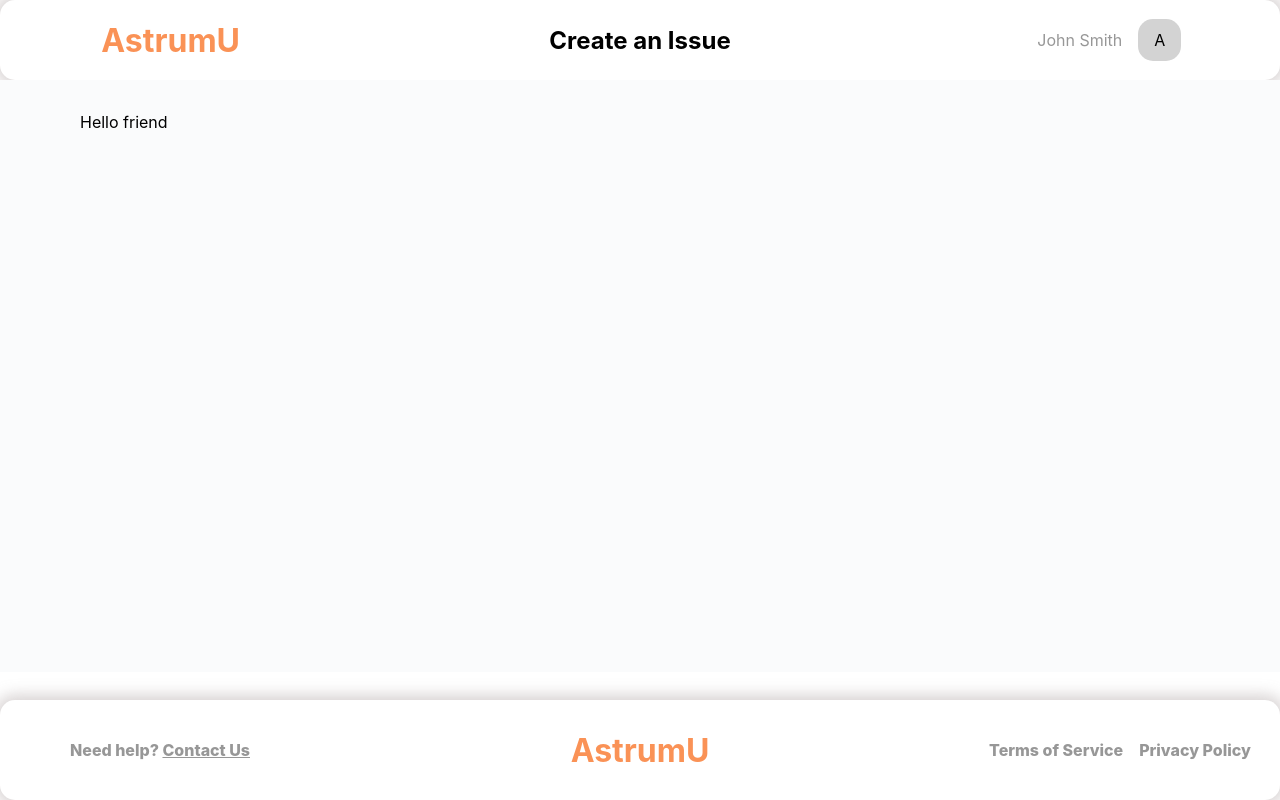
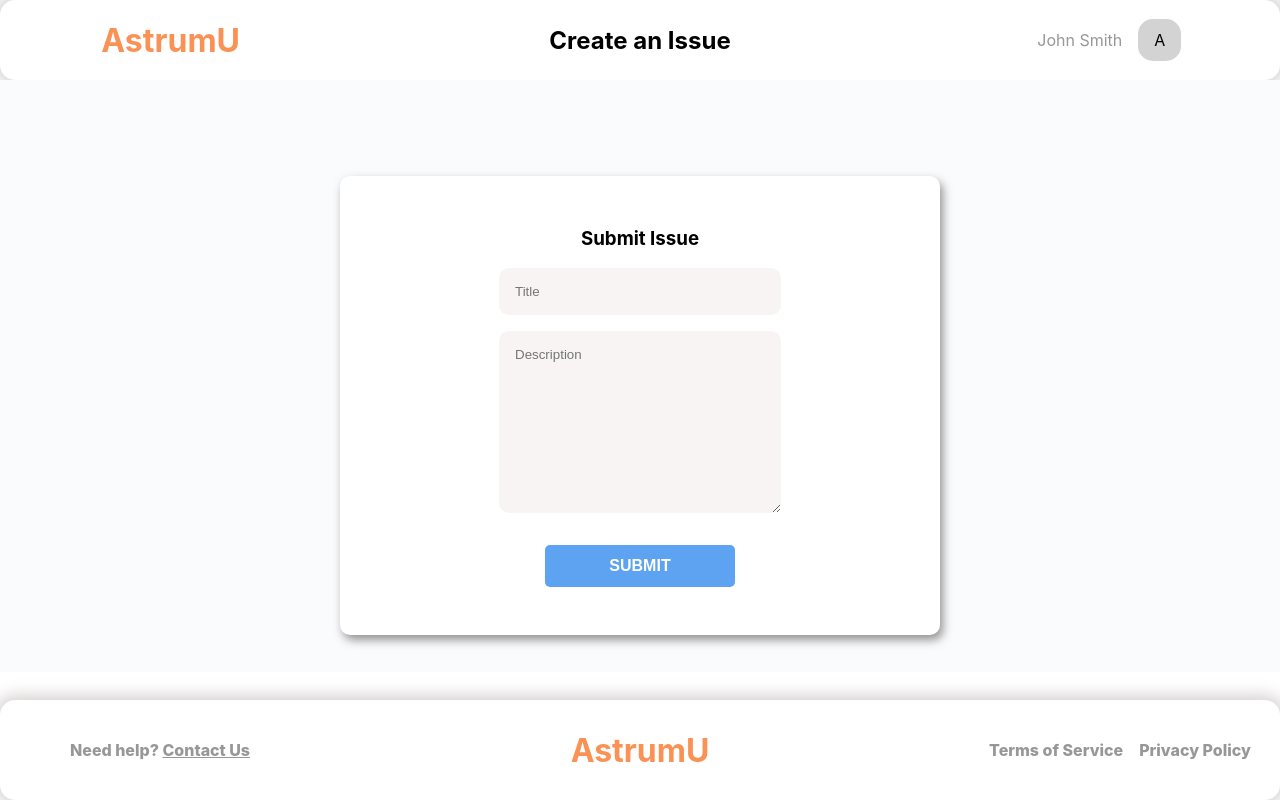
Before and after one commit to robdrosenberg/github-dashboard, a React (Create React App) app: page /new-issue in a window 1280 px wide. Built offline with nearby package versions, Linux system fonts and the light colour scheme.

Commit message:
create new issue page and mutation

```diff
--- a/src/components/NewIssue.js
+++ b/src/components/NewIssue.js
@@ -1,12 +1,101 @@
-import React from "react"
+import React from 'react'
+import styled from '@emotion/styled'
+import { useState } from 'react'
 import Layout from './Layout'
+import { gql, useMutation } from '@apollo/client';
+import { Redirect, useParams } from 'react-router-dom'
+
+const NEW_ISSUE = gql`
+  mutation NewIssue($repoID: String!, $title: String!, $body: String!) {
+    createIssue(input: {repositoryId: $repoID, title: $title , body: $body}) {
+      issue {
+        id
+        title
+        body
+      }
+    }
+  }
+`
 
 const NewIssue = ({ }) => {
+
+  const [toRepositories, setToRepositories] = useState(false)
+  const [formState, setFormState] = useState({
+    title: '',
+    body: ''
+  })
+
+  const [createIssue] = useMutation(NEW_ISSUE, {
+    variables: {
+      repoID: useParams().repoID,
+      title: formState.title,
+      body: formState.body
+    }
+  })
+
+  if (toRepositories === true) {
+    return <Redirect to='/' />
+  }
+
   return (
     <Layout pageTitle="Create an Issue">
-      <p>Hello friend</p>
+      <FormContainer>
+        <form onSubmit={e => {
+          e.preventDefault()
+          createIssue().then(setToRepositories(true))
+        }}>
+          <h3>Submit Issue</h3>
+          <input required type="text" placeholder="Title" value={formState.title} onChange={(e) => setFormState({
+            ...formState,
+            title: e.target.value
+          })} />
+          <textarea required type="textarea" placeholder="Description" value={formState.body} onChange={(e) => setFormState({
+            ...formState,
+            body: e.target.value
+          })} />
+          <SubmitButton type="submit">Submit</SubmitButton>
+        </form>
+      </FormContainer>
     </Layout>
   )
 }
 
+const FormContainer = styled.div`
+  background-color: #ffffff;
+  border-radius: 10px;
+  box-shadow: 3px 5px 10px 0px rgba(48, 44, 44, 0.5);
+  width: 600px;
+  margin: 5rem auto;
+  padding: 2rem 0;
+  text-align: center;
+  form {
+    input, textarea {
+      display: block;
+      margin: 1rem auto;
+      width: 250px;
+      border-radius: 10px;
+      border: none;
+      background-color: #F8F4F4;
+      padding: 1rem;
+    }
+
+    textarea {
+      height: 150px;
+      font-family: 'Arial';
+    }
+  }
+`
+
+const SubmitButton = styled.button`
+  background-color: #5DA3F1;
+  border: none;
+  padding: 0.75rem 4rem;
+  color: #ffffff;
+  text-transform: uppercase;
+  border-radius: 5px;
+  margin: 1rem auto;
+  font-weight: 700;
+  font-size: 1rem;
+`
+
 export default NewIssue
```
